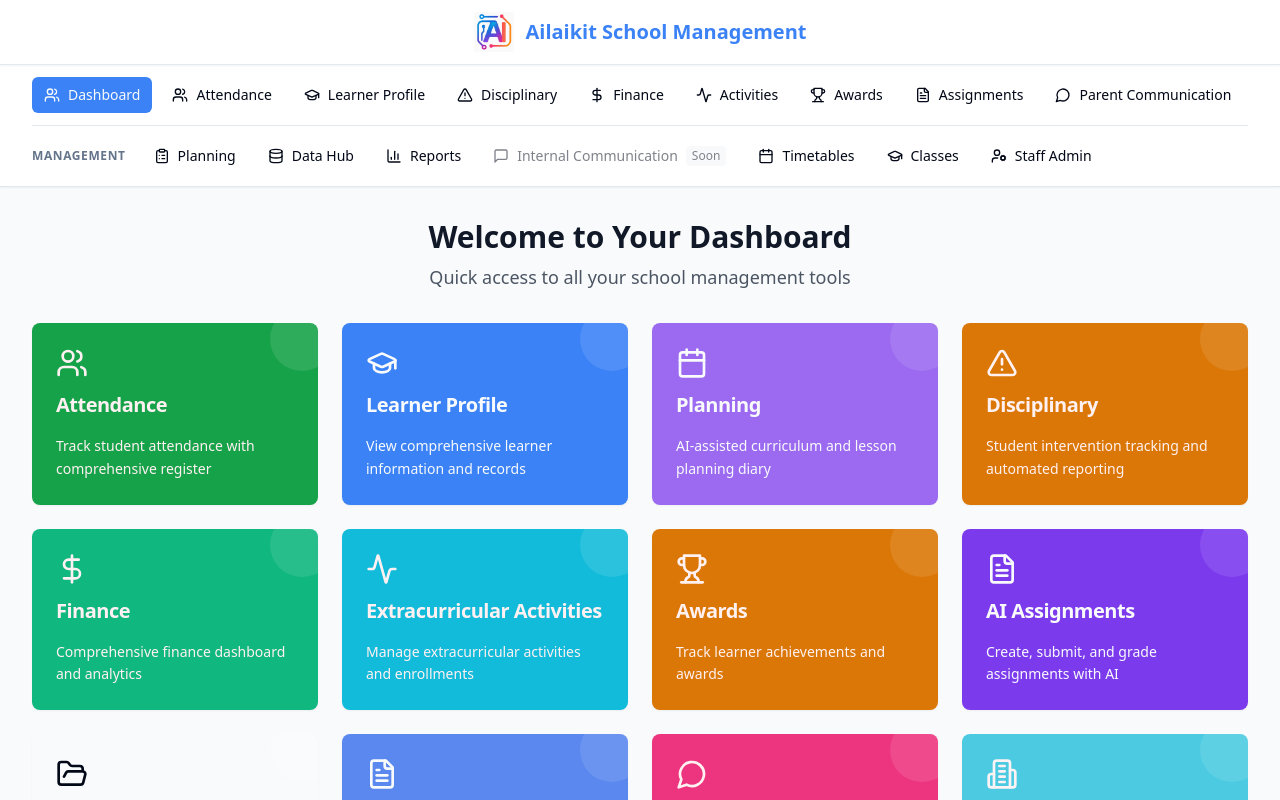
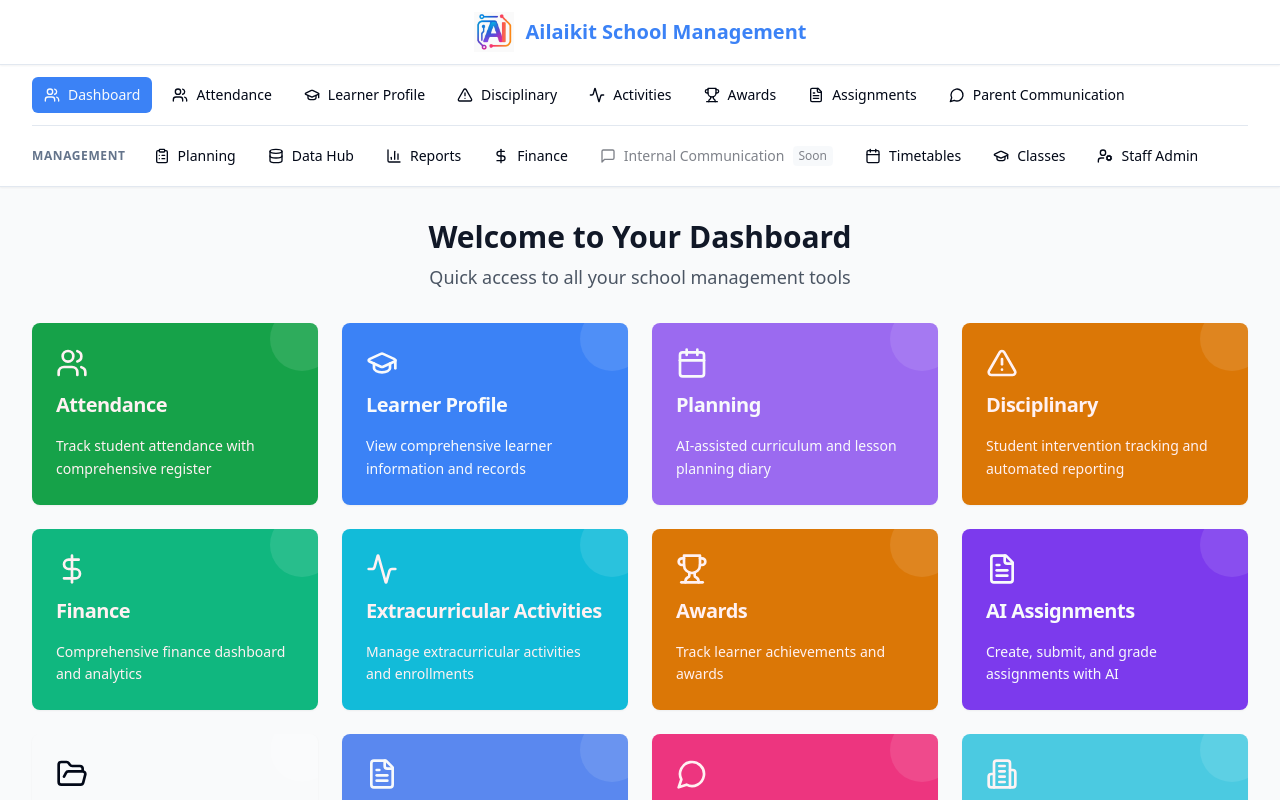
Before and after one commit to Ailaikit-maker/class-roll-buddy, a React (Vite) app: page / in a window 1280 px wide. Shown: the top 800 px of the page. Built offline with nearby package versions, Linux system fonts and the light colour scheme.

Commit message:
Refactor: Move Finance to Management banner

```diff
--- a/src/components/Layout.tsx
+++ b/src/components/Layout.tsx
@@ -33,7 +33,6 @@ const Layout = ({ children }: LayoutProps) => {
     { id: "attendance", title: "Attendance", icon: Users, path: "/register", available: true },
     { id: "learner-profile", title: "Learner Profile", icon: GraduationCap, path: "/learner-profile", available: true },
     { id: "disciplinary", title: "Disciplinary", icon: AlertTriangle, path: "/disciplinary", available: true },
-    { id: "finance", title: "Finance", icon: DollarSign, path: "/finance", available: true },
     { id: "activities", title: "Activities", icon: Activity, path: "/activities", available: true },
     { id: "awards", title: "Awards", icon: Trophy, path: "/awards", available: true },
     { id: "assignments", title: "Assignments", icon: FileText, path: "/assignments", available: true },
@@ -44,6 +43,7 @@ const Layout = ({ children }: LayoutProps) => {
     { id: "planning", title: "Planning", icon: ClipboardList, path: "/planning", available: true },
     { id: "data-hub", title: "Data Hub", icon: Database, path: "/data-hub", available: true },
     { id: "reports", title: "Reports", icon: BarChart3, path: "/reports", available: true },
+    { id: "finance", title: "Finance", icon: DollarSign, path: "/finance", available: true },
     { id: "internal-communication", title: "Internal Communication", icon: MessageSquare, path: "/internal-communication", available: false },
     { id: "timetables", title: "Timetables", icon: Calendar, path: "/timetables", available: true },
     { id: "classes", title: "Classes", icon: GraduationCap, path: "/classes", available: true },
```
